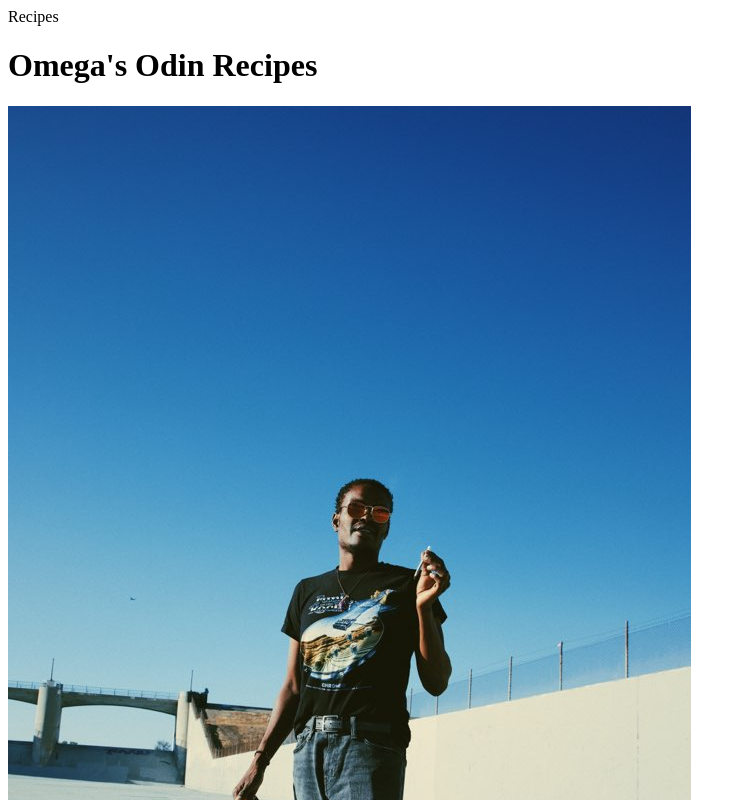
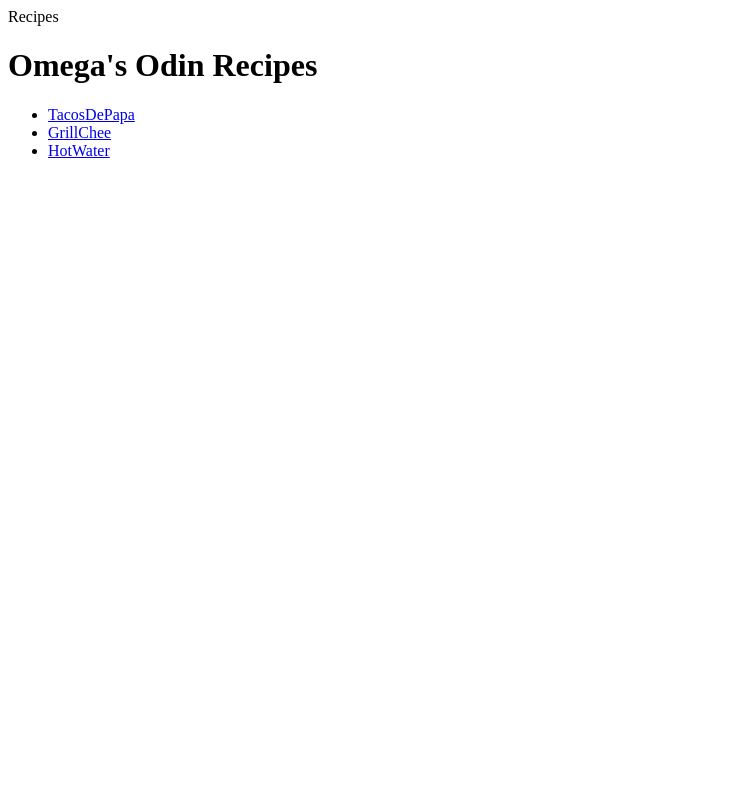
Before and after one commit to OmegaDzikoFuentes/odin-recipes, a plain HTML site: page index.html in a window 1280 px wide. Shown: the top 800 px of the page, without its empty margins (0-746 px from the left). Drawn offline with Linux system fonts and the light colour scheme.

Commit message:
remove main page photo

```diff
--- a/index.html
+++ b/index.html
@@ -7,7 +7,6 @@
 
     <body>
         <h1>Omega's Odin Recipes</h1>
-        <img src="../images/him.jpg" alt="picture of Omega DF">
         <ul>
             <li><a href="recipes/tacodepapas.html">TacosDePapa</a></li>
             <li><a href="recipes/grilledcheese.html">GrillChee</a></li>
```
